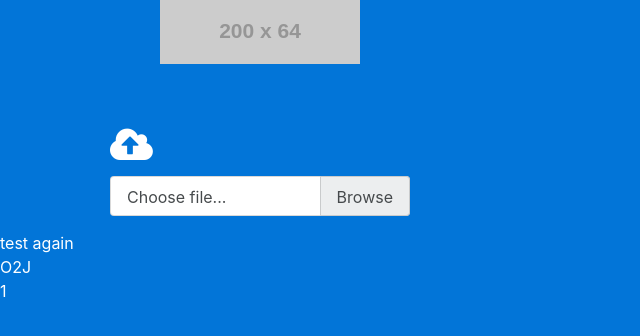
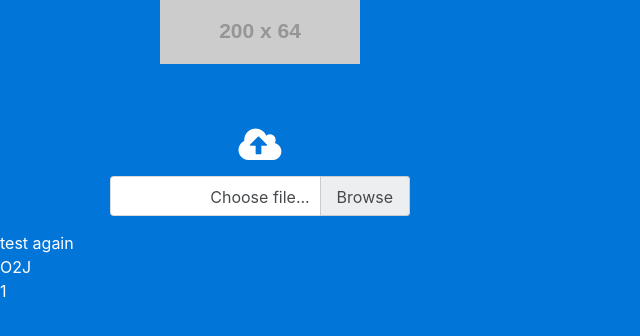
Before and after one commit to awratten/O2J, a PHP site: page / in a window 1280 px wide. Shown: the top 336 px of the page, without its empty margins (0-640 px from the left). Run offline with PHP 8.4, Linux system fonts and the light colour scheme; grey boxes labelled with a size stand in for pictures from a placeholder-image service; some libraries are stand-ins or nearby versions.

Commit message:
text center

```diff
--- a/web/index.php
+++ b/web/index.php
@@ -25,7 +25,7 @@ $doc_version = "1";
     <body class="bg-primary" style="overflow-x: hidden;">
 
         <div class="container">
-            <div class="row">
+            <div class="row text-center">
                 <div class="col-xs-10 col-xs-offset-1 col-sm-6 col-sm-offset-3 col-md-4 col-md-offset-4">
                     <img style="margin-bottom: 45px;display: block;margin-left: auto;margin-right: auto;" src="http://placehold.it/200x64" alt="Logo">
                     <form class="form-upload">
@@ -35,7 +35,6 @@ $doc_version = "1";
                             <span class="custom-file-control"></span>
                         </label>
                     </form>
-
                 </div>
             </div>
         </div>
```
Also changed, not shown: web/css/main.css (line endings or trailing spaces).
